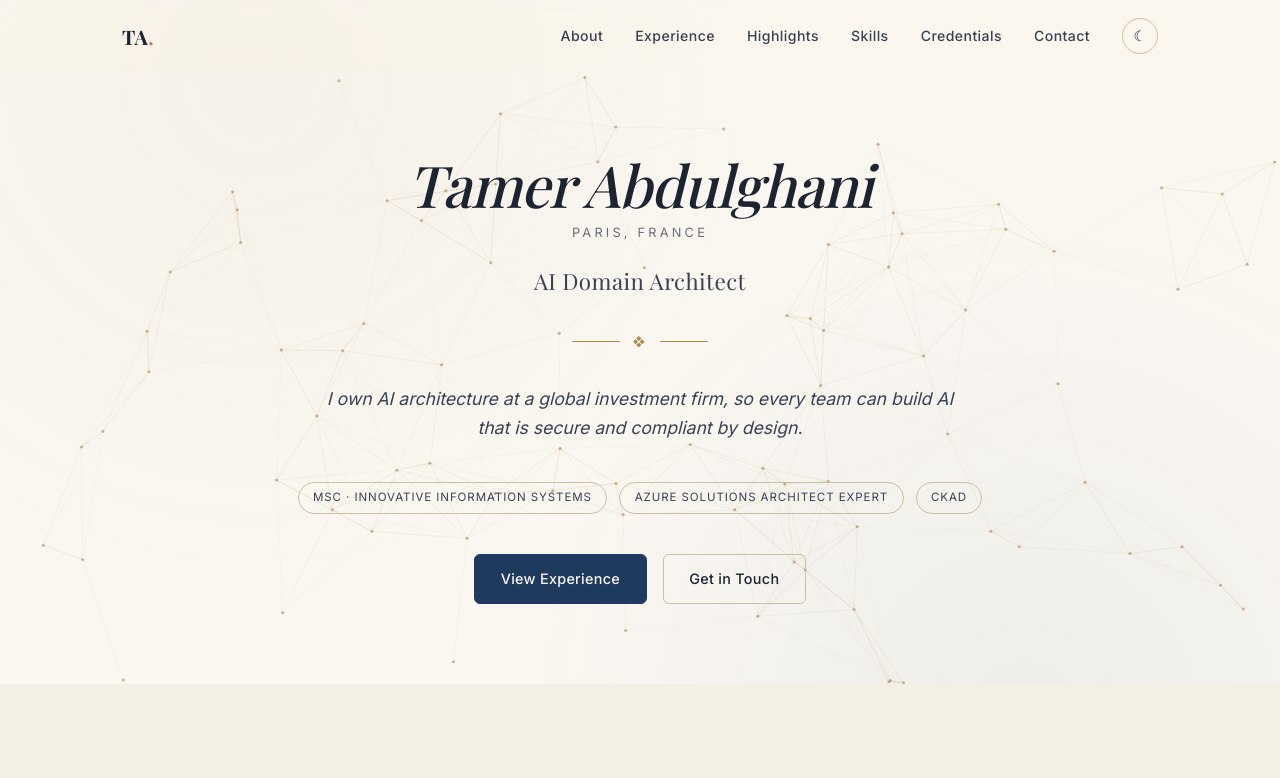
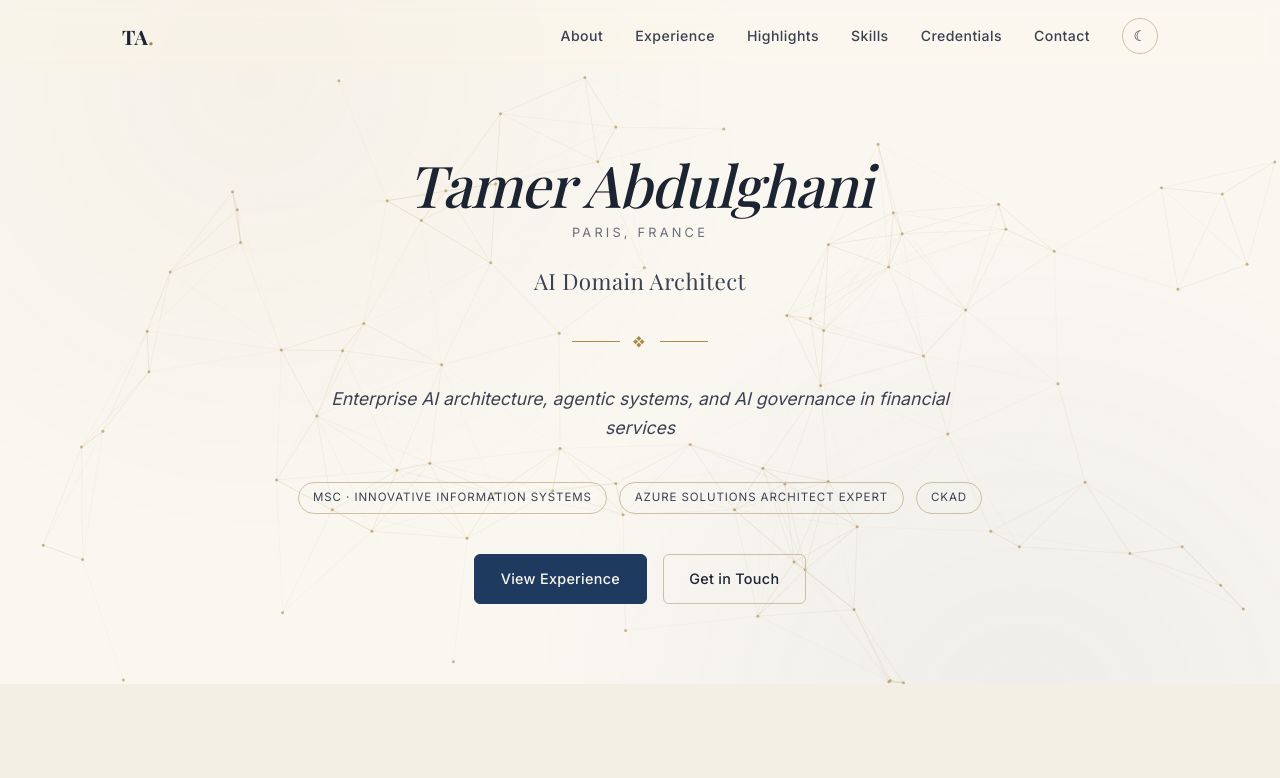
Before and after one commit to tamer-abdulghani/tamer-abdulghani.github.io, a React (Vite) app: page / in a window 1280 px wide. Shown: the top 778 px of the page. Built offline with nearby package versions, Linux system fonts and the light colour scheme; a web font is replaced by a local one.

Commit message:
Simplify the hero tagline

```diff
--- a/index.html
+++ b/index.html
@@ -6,13 +6,13 @@
     <meta name="viewport" content="width=device-width, initial-scale=1.0" />
     <meta
       name="description"
-      content="Tamer Abdulghani, VP · AI Domain Architect. I own AI architecture at a global investment firm, so every team can build AI that is secure and compliant by design."
+      content="Tamer Abdulghani, VP · AI Domain Architect. Enterprise AI architecture, agentic systems, and AI governance in financial services."
     />
     <meta name="author" content="Tamer Abdulghani" />
     <meta property="og:title" content="Tamer Abdulghani | VP · AI Domain Architect" />
     <meta
       property="og:description"
-      content="I own AI architecture at a global investment firm, so every team can build AI that is secure and compliant by design."
+      content="Enterprise AI architecture, agentic systems, and AI governance in financial services."
     />
     <meta property="og:type" content="profile" />
 
--- a/src/data/portfolio.ts
+++ b/src/data/portfolio.ts
@@ -41,7 +41,7 @@ export const profile = {
   name: 'Tamer Abdulghani',
   title: 'AI Domain Architect',
   tagline:
-    'I own AI architecture at a global investment firm, so every team can build AI that is secure and compliant by design.',
+    'Enterprise AI architecture, agentic systems, and AI governance in financial services',
   location: 'Paris, France',
   github: 'https://github.com/tamer-abdulghani',
   linkedin: 'https://www.linkedin.com/in/tamer-abdulghani',
```
